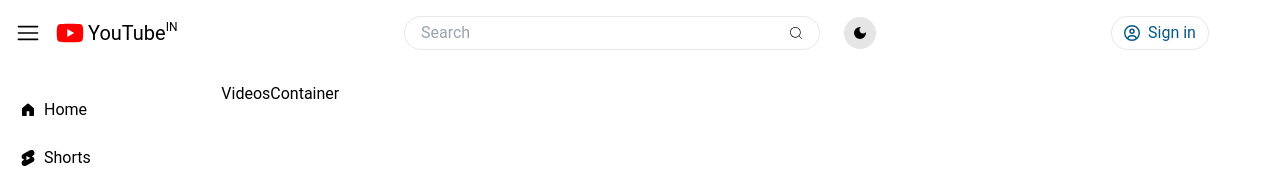
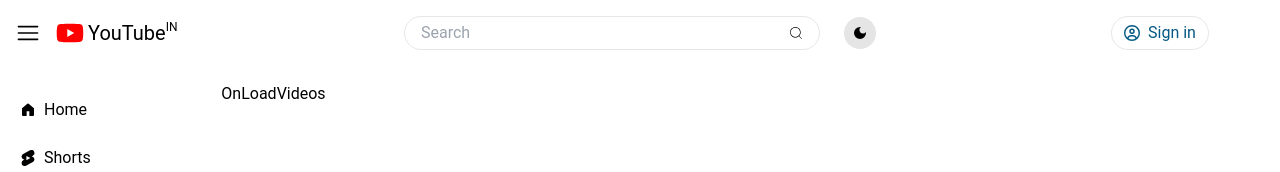
Before and after one commit to codeofmohit/youtube_clone, a React (Create React App) app in the folder youtube-spinoff/: page / in a window 1280 px wide. Shown: the top 172 px of the page. Built offline with nearby package versions, Linux system fonts and the light colour scheme.

Commit message:
multi-lvel routing done

```diff
--- /dev/null
+++ b/youtube-spinoff/src/components/CategoryVideos.tsx
@@ -0,0 +1,4 @@
+const CategoryVideos = () => {
+  return <div>CategoryVideos</div>;
+};
+export default CategoryVideos;
--- /dev/null
+++ b/youtube-spinoff/src/components/OnLoadVideos.tsx
@@ -0,0 +1,4 @@
+const OnLoadVideos = () => {
+  return <div>OnLoadVideos</div>;
+};
+export default OnLoadVideos;
--- /dev/null
+++ b/youtube-spinoff/src/components/SearchedVideos.tsx
@@ -0,0 +1,4 @@
+const SearchedVideos = () => {
+  return <div>SearchedVideos</div>;
+};
+export default SearchedVideos;
--- a/youtube-spinoff/src/components/VideosContainer.tsx
+++ /dev/null
@@ -1,4 +0,0 @@
-const VideosContainer = () => {
-  return <div>VideosContainer</div>;
-};
-export default VideosContainer;
--- a/youtube-spinoff/src/pages/Home.tsx
+++ b/youtube-spinoff/src/pages/Home.tsx
@@ -1,6 +1,6 @@
+import { Outlet } from "react-router-dom";
 import Navbar from "../components/Navbar";
 import Sidebar from "../components/Sidebar";
-import VideosContainer from "../components/VideosContainer";
 
 const Home = () => {
   return (
@@ -13,7 +13,7 @@ const Home = () => {
           <Sidebar />
         </aside>
         <div className="videosConatiner w-10/12 p-2">
-          <VideosContainer />
+          <Outlet />
         </div>
       </main>
     </div>
```
Also changed, not shown: youtube-spinoff/src/routes/routes.tsx (+8 -0 lines), 1 other file (tests, documents, lock files or other folders).
